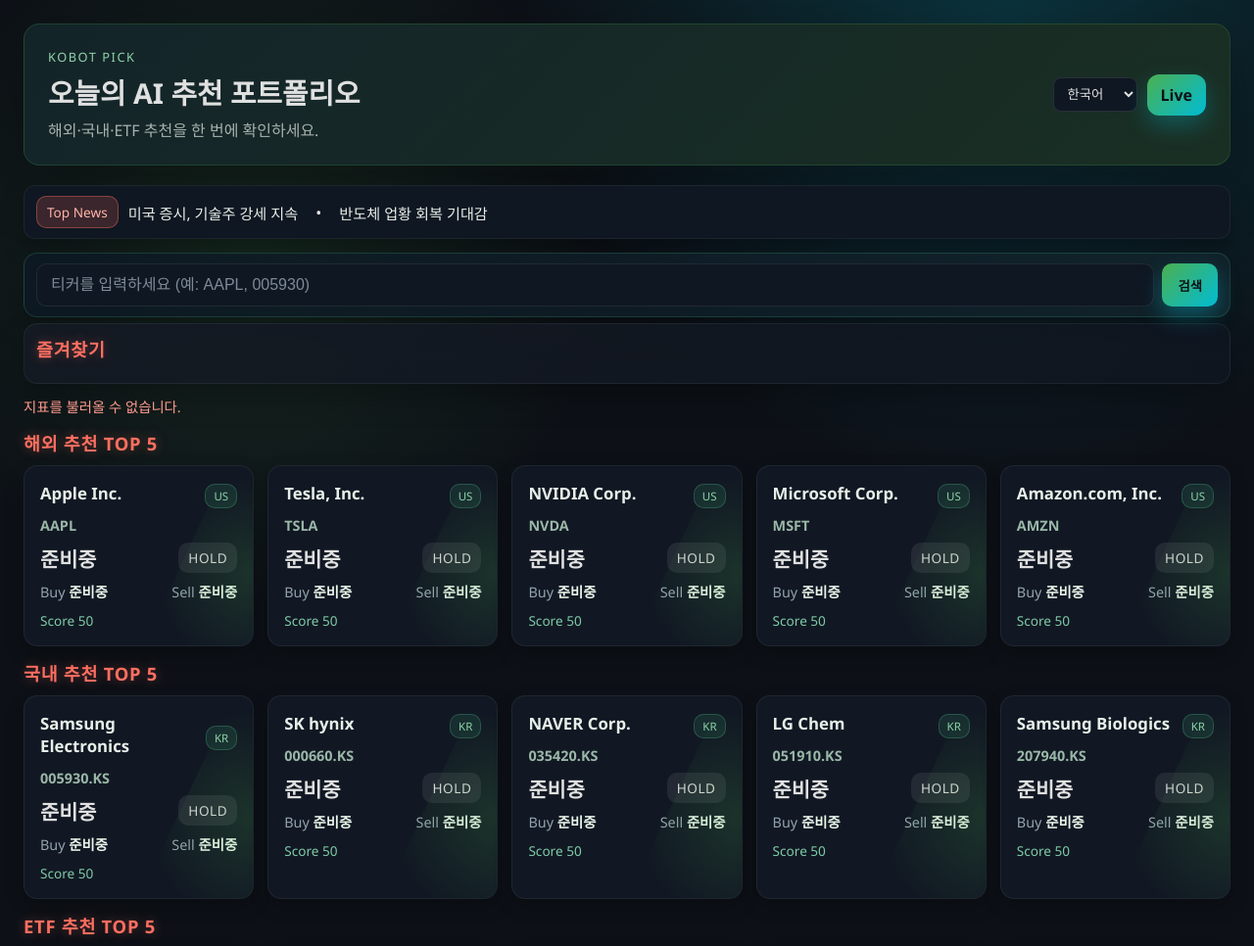
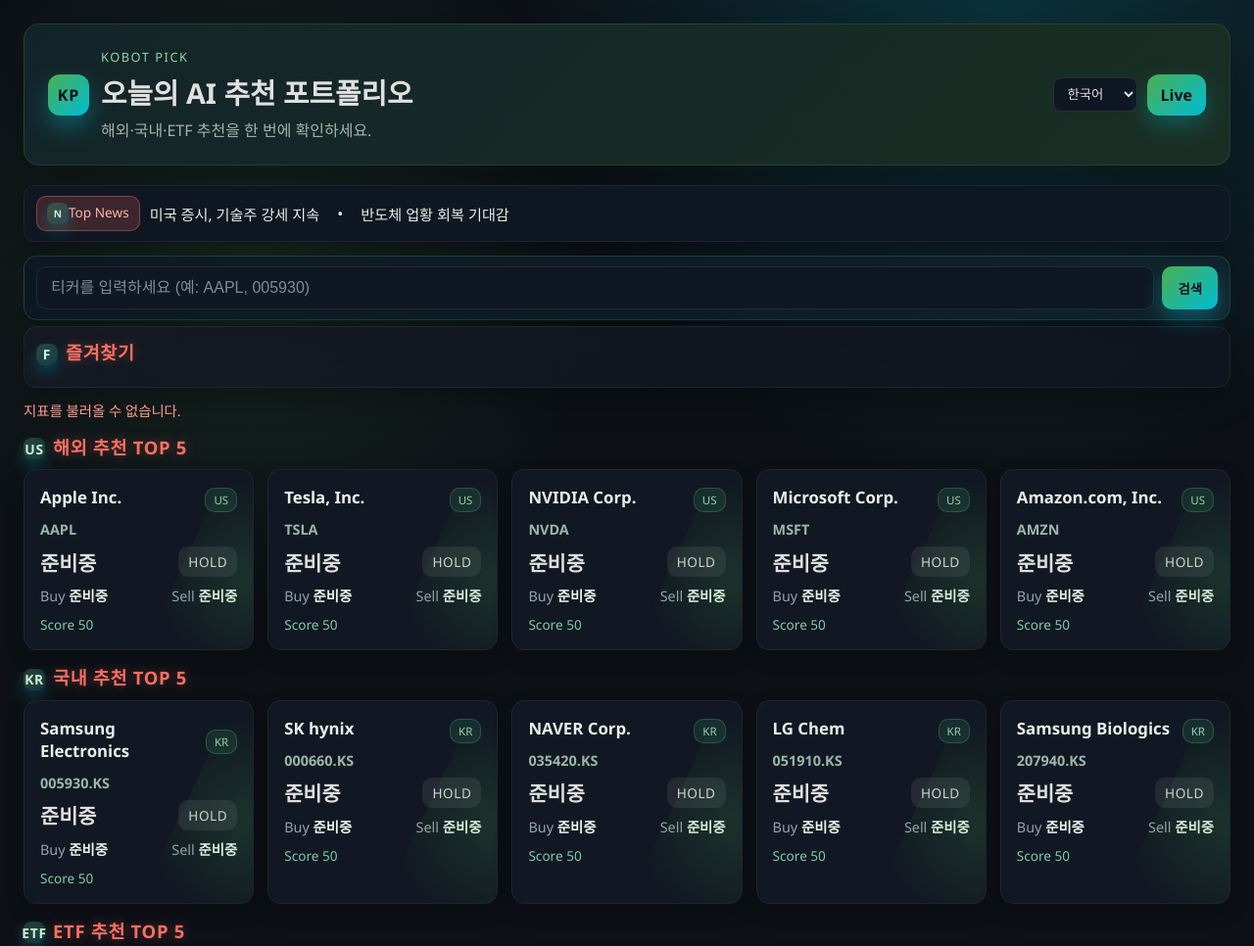
Before and after one commit to mission1215/KobotPick, a plain HTML site: page frondEnd/index.html in a window 1280 px wide. Shown: the top 966 px of the page at 98% size. Drawn offline with Linux system fonts and the light colour scheme; no server answers.

Commit message:
다시 codex 수정중 - 아이콘 추가

```diff
--- a/frondEnd/css/styles.css
+++ b/frondEnd/css/styles.css
@@ -35,6 +35,16 @@
     border-radius: 16px;
     padding: 24px;
     margin-bottom: 20px;
+}
+.hero-left {
+    display: flex;
+    align-items: center;
+    gap: 14px;
+}
+.hero-brand {
+    display: flex;
+    align-items: center;
+    gap: 12px;
 }
 .eyebrow {
     letter-spacing: 0.12em;
@@ -196,6 +206,9 @@
     text-transform: uppercase;
     color: #ff6f61; /* 레드 계열 포인트 컬러 */
     text-shadow: 0 0 12px rgba(255, 111, 97, 0.35);
+}
+.section-title .icon-badge {
+    margin-right: 8px;
 }
 .market-snapshot {
     display: grid;
--- a/frondEnd/index.html
+++ b/frondEnd/index.html
@@ -26,10 +26,15 @@
 
 <body>
     <div class="hero">
-        <div>
-            <p class="eyebrow">Kobot Pick</p>
-            <h1>오늘의 AI 추천 포트폴리오</h1>
-            <p class="sub">해외·국내·ETF 추천을 한 번에 확인하세요.</p>
+        <div class="hero-left">
+            <div class="hero-brand">
+                <div class="brand-mark">KP</div>
+                <div>
+                    <p class="eyebrow">Kobot Pick</p>
+                    <h1>오늘의 AI 추천 포트폴리오</h1>
+                    <p class="sub">해외·국내·ETF 추천을 한 번에 확인하세요.</p>
+                </div>
+            </div>
         </div>
         <div class="hero-actions">
             <select id="lang-select" class="lang-select">
@@ -44,7 +49,7 @@
 
     <!-- 뉴스 티커 -->
     <div class="headline-bar">
-        <div class="headline-label">Top News</div>
+        <div class="headline-label"><span class="icon-badge">N</span>Top News</div>
         <div id="headline-track" class="headline-track"></div>
     </div>
 
@@ -58,7 +63,7 @@
 
     <!-- 즐겨찾기 -->
     <div class="favorites-section">
-        <div class="section-title">즐겨찾기</div>
+        <div class="section-title"><span class="icon-badge">F</span>즐겨찾기</div>
         <div id="favorites-list" class="card-container"></div>
     </div>
 
@@ -70,17 +75,17 @@
     <div id="market-snapshot" class="market-snapshot"></div>
 
     <section class="section">
-        <div class="section-title">해외 추천 Top 5</div>
+        <div class="section-title"><span class="icon-badge">US</span>해외 추천 Top 5</div>
         <div id="us-picks" class="card-container"></div>
     </section>
 
     <section class="section">
-        <div class="section-title">국내 추천 Top 5</div>
+        <div class="section-title"><span class="icon-badge">KR</span>국내 추천 Top 5</div>
         <div id="kr-picks" class="card-container"></div>
     </section>
 
     <section class="section">
-        <div class="section-title">ETF 추천 Top 5</div>
+        <div class="section-title"><span class="icon-badge">ETF</span>ETF 추천 Top 5</div>
         <div id="etf-picks" class="card-container"></div>
     </section>
 
```
